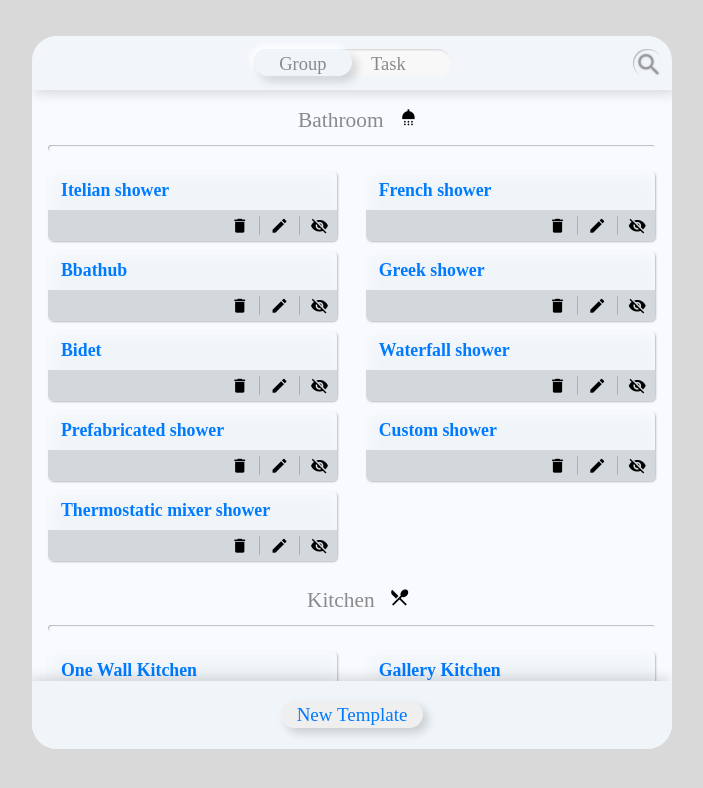
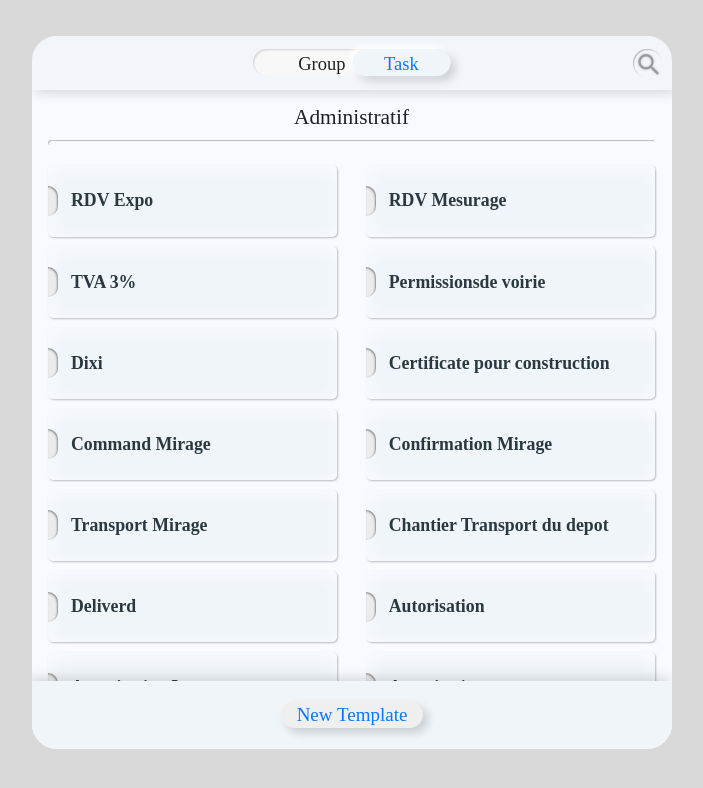
Before and after one commit to timsar2/EduTecTasks, an Angular app: page /home in a window 1280 px wide. Shown: the top 788 px of the page, without its empty margins (288-991 px from the left). Built offline with nearby package versions, Linux system fonts and the light colour scheme; a web font is replaced by a local one.

Commit message:
feat(component): add expand section to advanced card

```diff
--- a/src/app/pages/home/feature/landing-page/landing-page.component.ts
+++ b/src/app/pages/home/feature/landing-page/landing-page.component.ts
@@ -18,7 +18,7 @@ export class LandingPageComponent {
     { icon: 'visibility_off', iconColor: 'success', action: 'visibilityOff' }
   ]
 
-  protected toggleOn: boolean = false
+  protected toggleOn: boolean = true
 
   protected filteredFactors$ = combineLatest([this.houseService.houseFactors$, this.searchTerm$]).pipe(
     map(([factors, searchTerm]) =>
--- a/src/app/pages/home/ui/task-list/task-list.component.html
+++ b/src/app/pages/home/ui/task-list/task-list.component.html
@@ -12,8 +12,7 @@
           <edu-advanced-card
             [label]="item.name"
             [actions]="cardActions"
-            [dragable]="true"
-            [slotStartClass]="'col-xs-12 col-sm-9 col-xl-12 col-xxl-8'"
+            [slotStartClass]="'col-xs-12 col-sm-9 col-xl-12 col-xxl-8 cursor-pointer'"
             [slotEndClass]="isItemGroupOdd ? 'bg-success' : 'bg-steam-shade'"
             (onActionClicked)="log($event, i)"
           >
@@ -22,7 +21,7 @@
               [classIconStart]="'flex-1' + (item?.toDo !== '' ? ' primary' : '')"
               [iconStart]="item?.icon"
             >
-              <h5 class="three-dot">{{ item.responsible }}</h5>
+              <h4 class="three-dot">{{ item.responsible }}</h4>
             </edu-label-info>
           </edu-advanced-card>
         </div>
--- a/src/app/shared/ui/cards/advanced-card/advanced-card.component.html
+++ b/src/app/shared/ui/cards/advanced-card/advanced-card.component.html
@@ -1,8 +1,10 @@
-<edu-card-wrapper>
-  <div slot="start" [ngClass]="slotStartClass" eduDragable class="ad-card-item">
+<edu-card-wrapper *ngIf="!isCardExpanded">
+  <div slot="start" [ngClass]="slotStartClass" [class.w-full]="isCardExpanded" class="ad-card-item">
     <edu-check-button></edu-check-button>
 
-    <h2 class="three-dot text-noselect ad-card-text">{{ label }}</h2>
+    <div (click)="expandCard()" class="w-full">
+      <h2 class="three-dot text-noselect ad-card-text">{{ label }}</h2>
+    </div>
   </div>
 
   <div slot="end" [ngClass]="slotEndClass" class="ad-card-btn-wrapper">
@@ -11,3 +13,22 @@
     </div>
   </div>
 </edu-card-wrapper>
+
+<edu-card-wrapper select="slot=[expanded]" *ngIf="isCardExpanded">
+  <div slot="start" class="flex">
+    <edu-check-button></edu-check-button>
+
+    <div (click)="expandCard()" class="ad-card-expand cursor-pointer">
+      <h4 class="text-noselect">Tree Removal & Fill up hole</h4>
+      <h5 class="text-noselect">
+        Oak Tree facing the Kitchen window needs to be removed. The hole left will be filled with sand.
+      </h5>
+    </div>
+  </div>
+
+  <div slot="end" [ngClass]="slotEndClass" class="ad-card-btn-wrapper">
+    <div class="ad-card-holder cursor-default">
+      <ng-content></ng-content>
+    </div>
+  </div>
+</edu-card-wrapper>
--- a/src/app/shared/ui/cards/advanced-card/advanced-card.component.scss
+++ b/src/app/shared/ui/cards/advanced-card/advanced-card.component.scss
@@ -23,6 +23,10 @@
   padding-bottom: 0.3rem;
 }
 
+.ad-card-expand {
+  padding: 0.7rem;
+}
+
 .btn-wrapper {
   min-height: 100%;
   width: 2.5rem;
@@ -38,3 +42,11 @@
 mat-icon {
   font-size: 1.3rem !important;
 }
+
+h4 {
+  line-height: 1.6rem;
+}
+
+h5 {
+  line-height: 1.2rem;
+}
--- a/src/app/shared/ui/cards/advanced-card/advanced-card.component.ts
+++ b/src/app/shared/ui/cards/advanced-card/advanced-card.component.ts
@@ -41,9 +41,15 @@ export class AdvancedCardComponent {
 
   @Output() onActionClicked = new EventEmitter<string>()
 
+  public isCardExpanded = false
+
   constructor() {}
 
   protected emitAction(action?: string): void {
     action !== undefined ? this.onActionClicked.emit(action) : undefined
   }
+
+  public expandCard() {
+    this.isCardExpanded = !this.isCardExpanded
+  }
 }
--- a/src/app/shared/ui/toggle/toggle.component.html
+++ b/src/app/shared/ui/toggle/toggle.component.html
@@ -7,7 +7,7 @@
 
     <div [@toggleTrigger]="toggleOn ? 'on' : 'off'" class="toggle edu-button-shadow">
       <div class="toggle-button-content text-noselect">
-        <p>{{ !toggleOn ? checkedText : disabledText }}</p>
+        <p class="primary">{{ !toggleOn ? checkedText : disabledText }}</p>
       </div>
     </div>
   </div>
--- a/src/app/shared/ui/toggle/toggle.component.scss
+++ b/src/app/shared/ui/toggle/toggle.component.scss
@@ -39,7 +39,6 @@
 }
 
 .toggle-text {
-  color: var(--app-color-primary);
   min-height: 100%;
   display: flex;
   justify-content: center;
--- a/src/styles/_base.scss
+++ b/src/styles/_base.scss
@@ -32,7 +32,7 @@ h1 {
 
 h2 {
   font-size: 1.25rem;
-  color: var(--app-color-primary);
+  color: var(--app-color-dark-tint);
 }
 
 h3 {
@@ -42,18 +42,19 @@ h3 {
 }
 
 h4 {
-  font-size: 0.7rem;
+  font-size: 0.8rem;
   line-height: 1rem;
 }
 
 h5 {
-  font-size: 0.8rem;
+  font-size: 0.7rem;
   line-height: 1rem;
+  color: var(--app-color-medium);
 }
 
 p {
   line-height: 1.5rem;
-  color: var(--app-color-medium);
+  color: var(--app-color-dark);
 }
 
 a {
--- a/src/styles/theme/_cell-size.scss
+++ b/src/styles/theme/_cell-size.scss
@@ -1,4 +1,8 @@
 @use 'variables' as global;
+
+.w-full {
+  min-width: 100% !important;
+}
 
 /* For mobile phones: */
 [class*='col-'] {
--- a/src/styles/theme/variables.scss
+++ b/src/styles/theme/variables.scss
@@ -81,12 +81,12 @@
   --app-color-danger-tint: #f25454;
 
   /** dark **/
-  --app-color-dark: #222428;
+  --app-color-dark: #1e2123;
   --app-color-dark-rgb: 34, 34, 34;
   --app-color-dark-contrast: #ffffff;
   --app-color-dark-contrast-rgb: 255, 255, 255;
-  --app-color-dark-shade: #1e2023;
-  --app-color-dark-tint: #383a3e;
+  --app-color-dark-shade: #100f0f;
+  --app-color-dark-tint: #2a3940;
 
   /** light blue**/
   --app-color-light-blue: #7b8edb;
```
